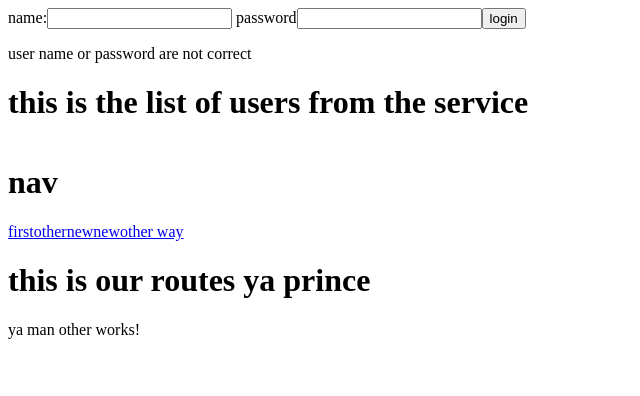
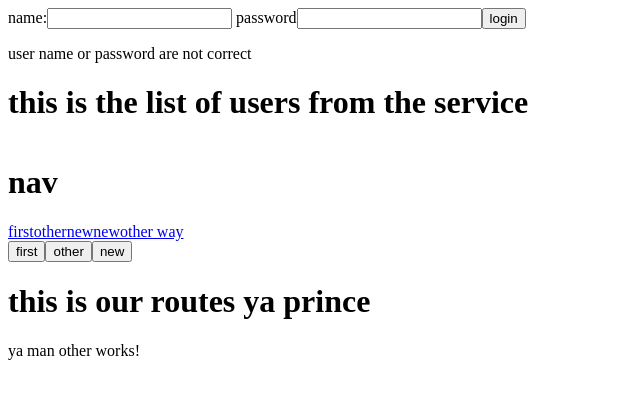
Before and after one commit to RamyHakam/Angular4-Course, an Angular app: page / in a window 1280 px wide. Shown: the top 396 px of the page, without its empty margins (0-640 px from the left). Built offline with nearby package versions, Linux system fonts and the light colour scheme.

Commit message:
send params data  from ts and get params data

```diff
--- a/src/app/app.component.html
+++ b/src/app/app.component.html
@@ -29,12 +29,16 @@
 </div>
 
 <div><h1>nav</h1>
-<a [routerLink]="['/first',{id:030303,name:'ramy'}]"> first</a>
+<a [routerLink]="['/first',{id:030303}]"> first</a>
 <a [routerLink]="['/other']"  [queryParams]="{id:030303,status:true,name:'ramy'}">other</a>
 <a routerLink="/new/{{id}}">new</a>
 <a [routerLink]="['/new',id]">newother way </a>
 </div>
-
+<div>
+    <button (click)="goToFirst()">first</button>
+    <button (click)="goToOther()">other</button>
+    <button (click)="goToNew()">new </button>
+</div>
 <div>
     <h1> this is our routes ya prince</h1>
     <router-outlet></router-outlet>
--- a/src/app/app.component.ts
+++ b/src/app/app.component.ts
@@ -52,6 +52,22 @@ export class AppComponent {
  loadnames(){
   this.names=this.mylogin.load()
  }
+ //navagite from ts
+ //send optional params
+ goToFirst(){
+   this.myrouter.navigate(['/first',{id:39494,name:'ramy'}])
+
+ }
+ //send with query params
+ goToOther(){
+  this.myrouter.navigate(['/other'],{queryParams:{id:this.id,name:'ramy',status:true}})
+
+}
+//send required params
+goToNew(){
+  this.myrouter.navigate(['/new',this.id])
+
+}
 
 
 }
--- a/src/app/first/first.component.ts
+++ b/src/app/first/first.component.ts
@@ -1,4 +1,5 @@
 import { Component } from '@angular/core';
+import { ActivatedRoute } from '@angular/router';
 
 @Component({
     selector: 'first',
@@ -6,5 +7,15 @@ import { Component } from '@angular/core';
     styleUrls: ['first.component.css']
 })
 export class FirstComponent {
+    id:string;
+    name:string;
+    constructor(private route:ActivatedRoute){
+        //get optional params
+        this.id= this.route.snapshot.paramMap.get('id');
+        this.name=this.route.snapshot.params['name'];
+        console.log(this.id);
+        console.log(this.name);
+
+    }
 
 }
--- a/src/app/new/new.component.ts
+++ b/src/app/new/new.component.ts
@@ -1,4 +1,5 @@
 import { Component, OnInit } from '@angular/core';
+import { ActivatedRoute } from '@angular/router';
 
 @Component({
   selector: 'app-new',
@@ -6,10 +7,17 @@ import { Component, OnInit } from '@angular/core';
   styleUrls: ['./new.component.css']
 })
 export class NewComponent implements OnInit {
+id:string;
+  constructor( private route:ActivatedRoute) {
+    //get id from route
+   // this.id= this.route.snapshot.paramMap.get('id');
+    this.id=this.route.snapshot.params['id'];
+    console.log(this.id);
 
-  constructor() { }
+  }
 
   ngOnInit() {
   }
 
+
 }
--- a/src/app/other/other.component.ts
+++ b/src/app/other/other.component.ts
@@ -1,4 +1,5 @@
 import { Component, OnInit } from '@angular/core';
+import { ActivatedRoute } from '@angular/router';
 
 @Component({
   selector: 'app-other',
@@ -6,8 +7,21 @@ import { Component, OnInit } from '@angular/core';
   styleUrls: ['./other.component.css']
 })
 export class OtherComponent implements OnInit {
+ name :string;
+ id:string;
+ status:string;
+  constructor(private route:ActivatedRoute) {
+    //ger params from  query params
+    this.id=this.route.snapshot.queryParamMap.get('id');
+    //this.name=this.route.snapshot.queryParamMap.get('name');
+    this.name=this.route.snapshot.queryParams['name'];
+    this.status= this.route.snapshot.queryParamMap.get('status');
 
-  constructor() { }
+    console.log(this.id,this.name,this.status);
+
+
+
+   }
 
   ngOnInit() {
   }
```
